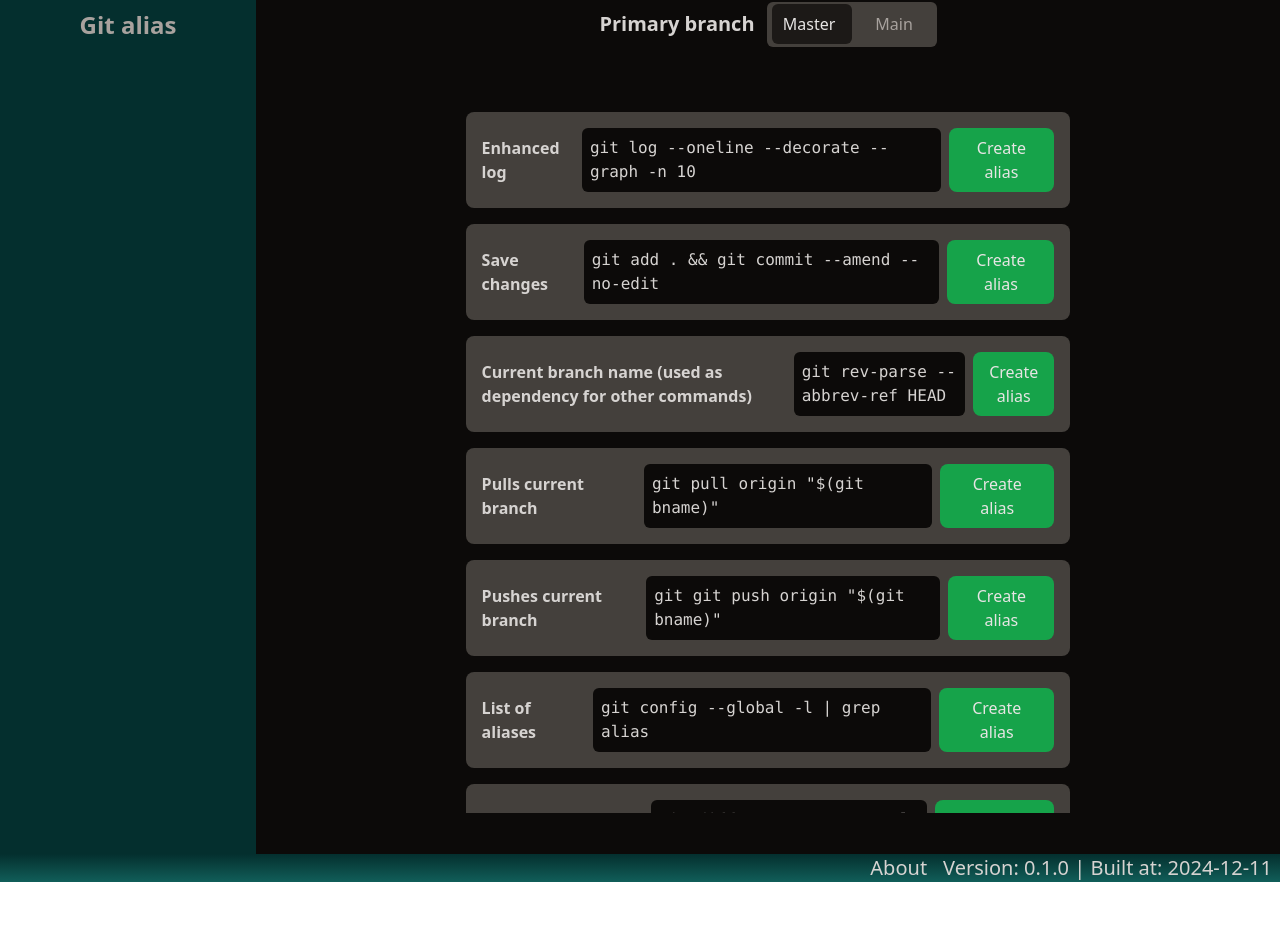
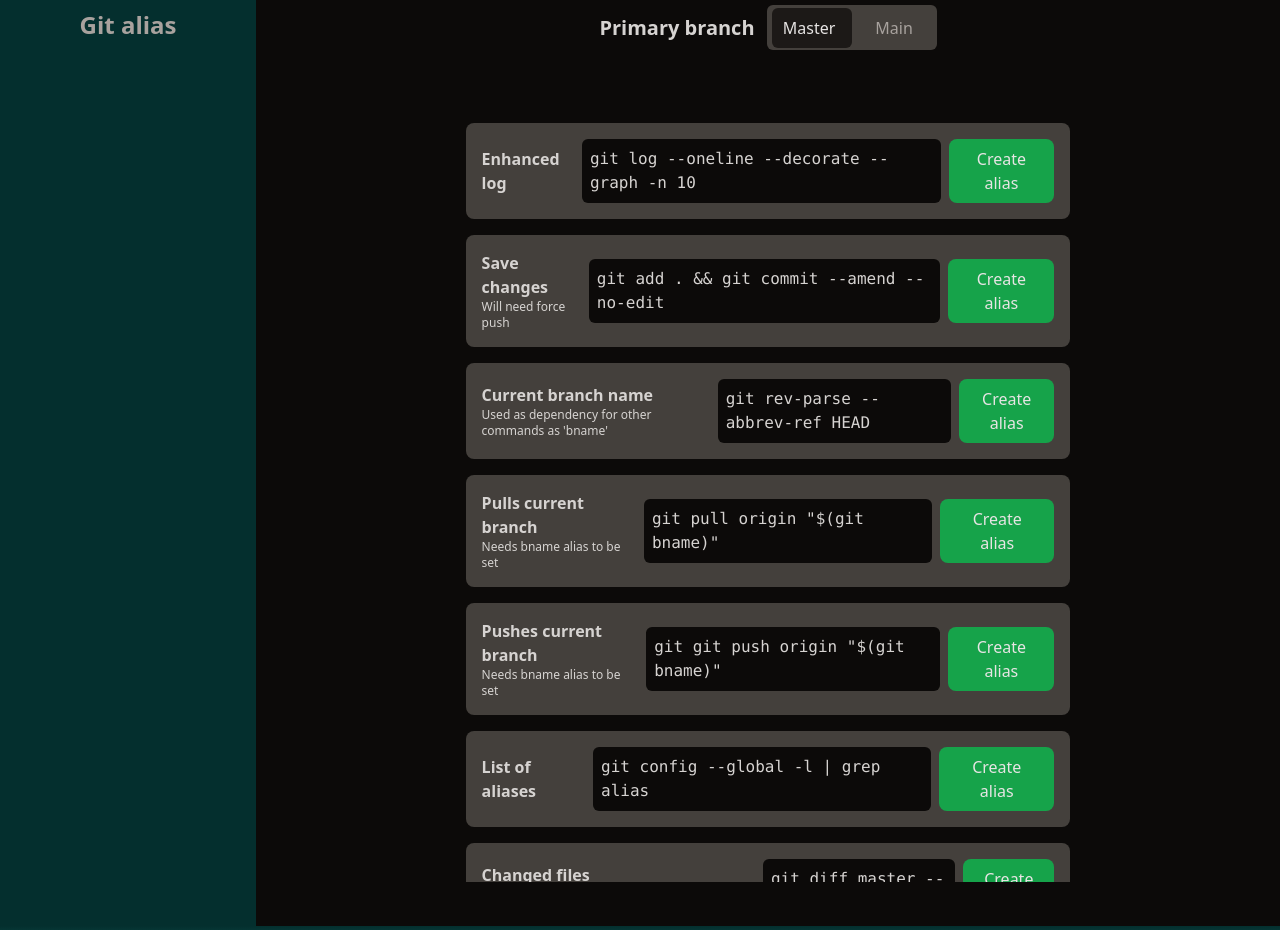
Before and after one commit to Zolikon/zolikon.github.io, a React (Vite) app: page /gitalias in a window 1280 px wide. Shown: the part 75-1005 px from the top of the page. Before the commit the page ends 957 px from the top, so only its background shows below. Built offline with nearby package versions, Linux system fonts and the light colour scheme.

Commit message:
favicon + alias notes

```diff
--- a/index.html
+++ b/index.html
@@ -6,6 +6,7 @@
     <link rel="stylesheet"
       href="https://fonts.googleapis.com/css2?family=Material+Symbols+Outlined:opsz,wght,FILL,GRAD@20..48,100..700,0..1,-50..200" />
     <title>WorkDesk</title>
+    <link rel="icon" href="/favicon.svg" type="image/x-icon" />
   </head>
   <body>
     <div id="root"></div>
--- a/src/gitalias/CommandContainer.jsx
+++ b/src/gitalias/CommandContainer.jsx
@@ -3,7 +3,7 @@ import Button from "../components/Button";
 import { useRef, useState } from "react";
 import IconButton from "../components/IconButton";
 
-function CommandContainer({ title, command, alias, nameOfMasterBranch = "" }) {
+function CommandContainer({ title, note, command, alias, nameOfMasterBranch = "" }) {
   const dialog = useRef(null);
   const [aliasName, setAliasName] = useState("");
 
@@ -16,7 +16,10 @@ function CommandContainer({ title, command, alias, nameOfMasterBranch = "" }) {
   return (
     <>
       <div className="flex flex-col md:flex-row  gap-2 bg-stone-700 p-4 rounded-lg items-center justify-between w-3/5">
-        <p className="font-bold select-none">{title}</p>
+        <div className="flex flex-col items-start">
+          <p className="font-bold select-none">{title}</p>
+          {note && <p className="text-stone-300 text-xs">{note}</p>}
+        </div>
         <div className="flex flex-col md:flex-row  gap-2 items-center">
           <code className="bg-stone-950 p-2 rounded-md"> {commandToDisplay}</code>
           <Button name={"Create alias"} onClick={() => dialog.current.showModal()} />
@@ -60,6 +63,7 @@ function CommandContainer({ title, command, alias, nameOfMasterBranch = "" }) {
 
 CommandContainer.propTypes = {
   title: PropTypes.string.isRequired,
+  note: PropTypes.string,
   command: PropTypes.string.isRequired,
   alias: PropTypes.string.isRequired,
   nameOfMasterBranch: PropTypes.string,
--- a/src/gitalias/GitAlias.jsx
+++ b/src/gitalias/GitAlias.jsx
@@ -20,21 +20,25 @@ function GitAlias() {
         />
         <CommandContainer
           title="Save changes"
+          note="Will need force push"
           command="git add . && git commit --amend --no-edit"
           alias="!f() { git add . && git commit --amend --no-edit; }; f"
         />
         <CommandContainer
-          title="Current branch name (used as dependency for other commands)"
+          title="Current branch name"
+          note="Used as dependency for other commands as 'bname'"
           command="git rev-parse --abbrev-ref HEAD"
           alias="rev-parse --abbrev-ref HEAD"
         />
         <CommandContainer
           title="Pulls current branch"
+          note="Needs bname alias to be set"
           command='git pull origin "$(git bname)"'
           alias='!f() { git pull origin "$(git bname)"; };f'
         />
         <CommandContainer
           title="Pushes current branch"
+          note="Needs bname alias to be set"
           command='git git push origin "$(git bname)"'
           alias='!f() { git push origin ∗ "$(git bname)"; }; f'
         />
@@ -45,12 +49,14 @@ function GitAlias() {
         />
         <CommandContainer
           title="Changed files"
+          note="Shows changed files in current branch compares to primary branch"
           command="git diff __main__ --name-only"
           alias="diff __main__ --name-only"
           nameOfMasterBranch={nameOfMasterBranch}
         />
         <CommandContainer
-          title="Restore"
+          title="Restore from primary branch"
+          note="Restore files passed in after alias"
           command="git checkout __main__"
           alias="checkout __main__"
           nameOfMasterBranch={nameOfMasterBranch}
```
Also changed, not shown: public/favicon.svg (added).
